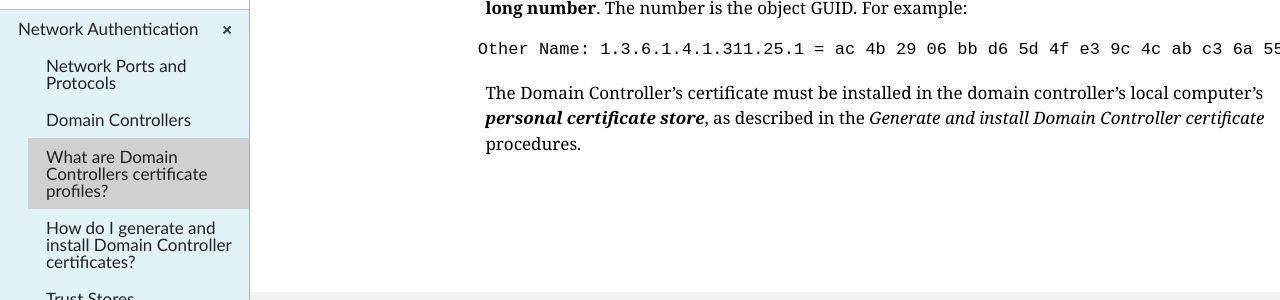
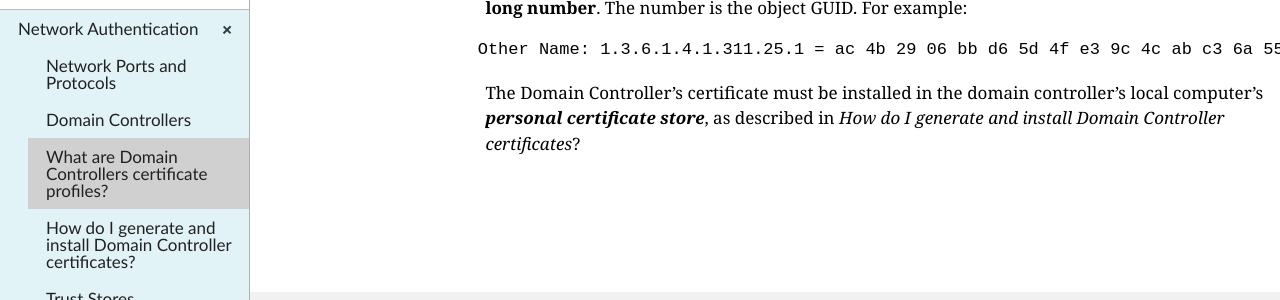
Before and after one commit to GSA/piv-guides, a Jekyll site: the page built from _networkconfig/2a_domaincontrollers.md, in a window 1280 px wide and 900 px high, scrolled down 1011 px. Shown: the part 378-678 px from the top of the window. Built offline with Jekyll 4.4.1, drawn with Linux system fonts in a browser that asks for light colours; nearby versions of some CDN libraries; some of the changed text lies outside the part shown.

Commit message:
Update 2a_domaincontrollers.md

```diff
--- a/_networkconfig/2a_domaincontrollers.md
+++ b/_networkconfig/2a_domaincontrollers.md
@@ -4,7 +4,7 @@
 collection: networkconfig
 permalink: networkconfig/2a_domaincontrollers/
 ---
-# What are Domain Controller certificate profiles?
+# How do I create Domain Controller certificate profiles?
 
 To use smartcards and PIV credentials for network authentication, all Domain Controllers need to have Domain Controller authentication certificates.
 
@@ -36,4 +36,4 @@
 
             Other Name: 1.3.6.1.4.1.311.25.1 = ac 4b 29 06 bb d6 5d 4f e3 9c 4c ab c3 6a 55 d9
 
-    > The Domain Controller's certificate must be installed in the domain controller's local computer's **_personal certificate store_**, as described in the _Generate and install Domain Controller certificate_ procedures.
+    > The Domain Controller's certificate must be installed in the domain controller's local computer's **_personal certificate store_**, as described in _How do I generate and install Domain Controller certificates_?
```
